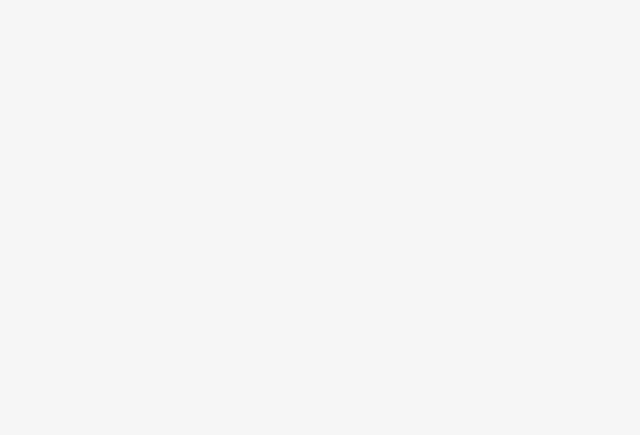
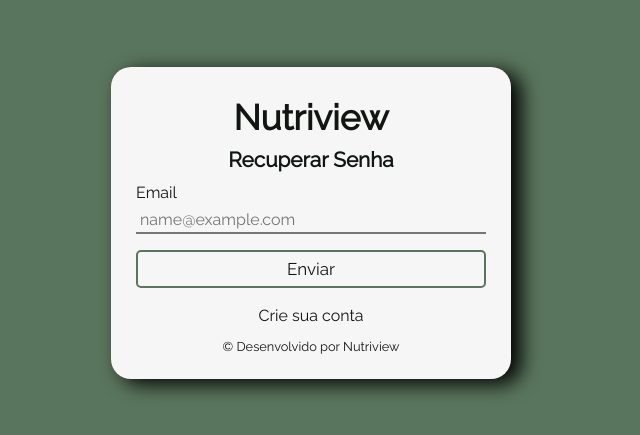
Before and after one commit to projetoupx/Web_Project, a React (Create React App) app: page /novasenha in a window 1280 px wide. Before the commit this address had no page. Shown: the part 177-612 px from the top of the page, without its empty margins (329-969 px from the left). Built offline with nearby package versions, Linux system fonts and the light colour scheme.

Commit message:
new page home

```diff
--- a/public/style/style.css
+++ b/public/style/style.css
@@ -103,22 +103,19 @@
     display: flex;
     justify-content: center;
     align-items: center;
-    width: 20rem;
-    gap: 10%;
+    flex-wrap: wrap;
+    gap: 0 1.5em;
 }
 
 header a {
     font-size: 1em;
-    flex-grow: 1;
-    flex-basis: auto;
     text-align: center;
     text-decoration: none;
     transition: .4s ease-out;
-    flex-basis: auto;
     border-style: solid;
     border-color: #ffffff00;
     border-width: 1px;
-    padding: 5px;
+    padding: 5px 10px;
 }
 
 nav .button-a a:hover {
--- a/src/App.jsx
+++ b/src/App.jsx
@@ -1,19 +1,23 @@
 import React from 'react';
-import { BrowserRouter as Router, Routes, Route } from 'react-router-dom';
+import { BrowserRouter, Routes, Route } from 'react-router-dom';
 
 import Site from './site/site.jsx';
-import Login from './app/login/login.jsx';
-import Cadastro from './app/cadastro/cadastro.jsx';
+import Login from './app/pages/login/login.jsx';
+import Cadastro from './app/pages/cadastro/cadastro.jsx';
+import NovaSenha from './app/pages/resetSenha/novaSenha.jsx';
+import Home from './app/pages/home/home.jsx';
 
 function App() {
   return (
-    <Router>
+    <BrowserRouter>
       <Routes>
         <Route exact path='/' element={<Site />} />
         <Route exact path='/login' element={<Login />} />
         <Route exact path='/cadastro' element={<Cadastro />} />
+        <Route exact path='/novasenha' element={<NovaSenha />} />
+        <Route exact path='/home' element={<Home />} />
       </Routes>
-    </Router>
+    </BrowserRouter>
   );
 }
 
--- /dev/null
+++ b/src/app/components/navBar.jsx
@@ -0,0 +1,17 @@
+import React from 'react';
+import {Link} from 'react-router-dom';
+
+export default function NavBar() {
+    return (
+        <header>
+            <nav>
+                <Link to="./home" id="logo">NutriView</Link>
+                <div className= "button-a">
+                    <Link to="#">Inicio</Link>
+                    <Link to="#">Suas trocas</Link>
+                    <Link to="../site">Sair</Link>
+                </div>
+            </nav>
+        </header>
+    );
+}
--- a/src/app/form.css
+++ b/src/app/form.css
@@ -33,14 +33,14 @@
 form .form-div{
     display: flex;
     flex-direction: column-reverse;
-    justify-content: start;
 }
 
 form .form-input{
-   padding: 8px;
-   border-radius: 5px;
+   padding: 8px 8px 3px 4px;
+   background: none;
    font-size: 1em;
-   border-style: solid;
+   border-style: none;
+   border-bottom-style: solid;
 
 }
 
--- a/src/app/cadastro/cadastro.jsx
+++ b/src/app/pages/cadastro/cadastro.jsx
@@ -1,5 +1,6 @@
 import React from 'react';
-import '../form.css';
+import {Link} from 'react-router-dom'
+import '../../form.css';
 
 export default function Cadastro() {
     return (
@@ -9,8 +10,10 @@
                     <div className='form-container'>
                         <form>
                             <div className='form-header'>
-                                <h1>Nutriview</h1>
-                                <h3>Cadastro</h3>
+                                <div className='form-header-text'>
+                                    <h1>Nutriview</h1>
+                                    <h3>Cadastro</h3>
+                                </div>
                             </div>
                             <div className='form-item form-div'>
                                 <input type="text" className='form-input form-text' id='form-text' placeholder='Seu nome'/>
@@ -30,7 +33,7 @@
                             </div>
                             <button className='form-item form-button'>Cadastrar</button>
                             <div className='form-item form-links'>
-                                <a href="../login">Já tenho uma conta</a>
+                                <Link to="../login">Já tenho uma conta</Link>
                             </div>
                             <p>&copy; Desenvolvido por Nutriview</p>
                         </form>
--- /dev/null
+++ b/src/app/pages/home/home.jsx
@@ -0,0 +1,14 @@
+import React from 'react';
+//import {Link} from 'react-router-dom';
+import './home.css';
+import NavBar from '../../components/navBar';
+
+export default function Home() {
+    return (
+        <div>
+            <main>
+                <NavBar />
+            </main>
+        </div>
+    );
+}
--- a/src/app/login/login.jsx
+++ b/src/app/pages/login/login.jsx
@@ -1,5 +1,6 @@
 import React from 'react';
-import '../form.css';
+import {Link} from 'react-router-dom'
+import '../../form.css';
 
 export default function Login() {
     return (
@@ -24,8 +25,8 @@
                             </div>
                             <button className='form-item form-button'>Sing in</button>
                             <div className='form-item form-links'>
-                                <a href="#">Esqueci minha senha</a>
-                                <a href="../cadastro">Crie sua conta</a>
+                                <Link to="../novasenha">Esqueci minha senha</Link>
+                                <Link to="../cadastro">Crie sua conta</Link>
                             </div>
                             <p>&copy; Desenvolvido por Nutriview</p>
                         </form>
--- /dev/null
+++ b/src/app/pages/resetSenha/novaSenha.jsx
@@ -0,0 +1,34 @@
+import React from 'react';
+import {Link} from 'react-router-dom'
+import '../../form.css';
+
+export default function NovaSenha() {
+    return (
+        <div>
+            <main>
+                <section className="container">
+                    <div className='form-container'>
+                        <form>
+                            <div className='form-header'>
+                                <div className='form-header-text'>
+                                    <h1>Nutriview</h1>
+                                    <h3>Recuperar Senha</h3>
+                                </div>
+                            </div>
+                            <div className='form-item form-div'>
+                                <input type="email" className='form-input form-email' id='form-email' placeholder='name@example.com'/>
+                                <label htmlFor="form-email">Email</label>
+                            </div>
+
+                            <button className='form-item form-button'>Enviar</button>
+                            <div className='form-item form-links'>
+                                <Link to="../cadastro">Crie sua conta</Link>
+                            </div>
+                            <p>&copy; Desenvolvido por Nutriview</p>
+                        </form>
+                    </div>
+                </section>
+            </main>
+        </div>
+    );
+}
--- a/src/site/components/banner.jsx
+++ b/src/site/components/banner.jsx
@@ -1,4 +1,5 @@
 import React from 'react';
+import {Link} from 'react-router-dom'
 
 export default function Banner() {
     return (
@@ -9,8 +10,8 @@
                         <h1>Sua alimentação nunca mais será largada</h1>
                         <h4>Saude em primeiro lugar</h4>
                         <div className='banner-button'>
-                            <a href="/login" className='button'>Entrar</a>
-                            <a href="/cadastro" className='button'>Cadastrar</a>
+                            <Link to="/login" className='button'>Entrar</Link>
+                            <Link to="/cadastro" className='button'>Cadastrar</Link>
                         </div>
                     </div>
                 </div>
```
Also changed, not shown: src/app/pages/home/home.css (added).
